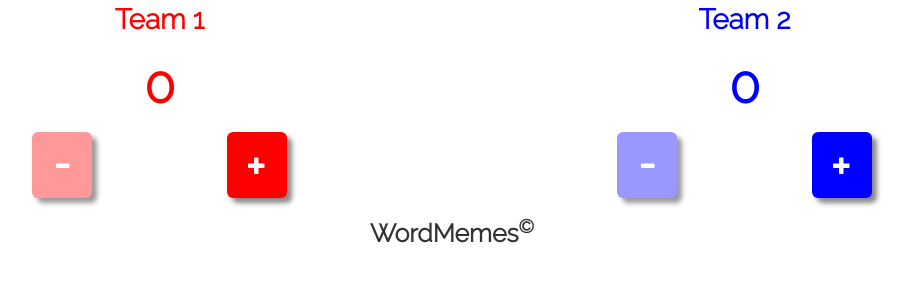
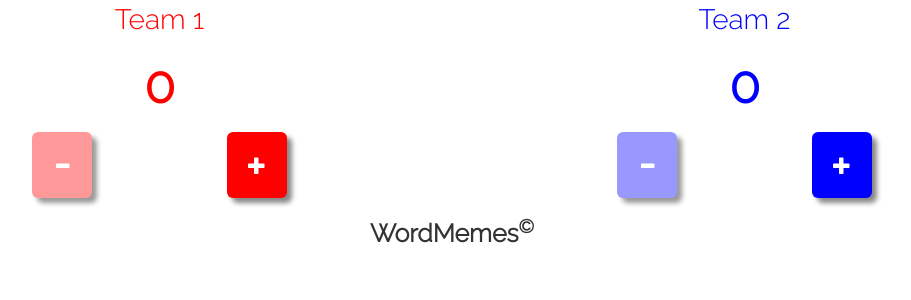
Before and after one commit to MRemetz/wordmemes, a Flask app: page / in a window 1280 px wide. Shown: the top 300 px of the page, without its empty margins (188-1099 px from the left). Run offline with Flask 2, Linux system fonts and the light colour scheme; some libraries are stand-ins or nearby versions.

Commit message:
Removed bold from team names

```diff
--- a/static/css/style.css
+++ b/static/css/style.css
@@ -1,12 +1,10 @@
 p.team-1-text {
-    font-weight: bold;
     color:red;
     font-size: 28;
     text-align:center;
 }
 
 p.team-2-text {
-    font-weight: bold;
     color:blue;
     font-size: 28;
     text-align:center;
```
